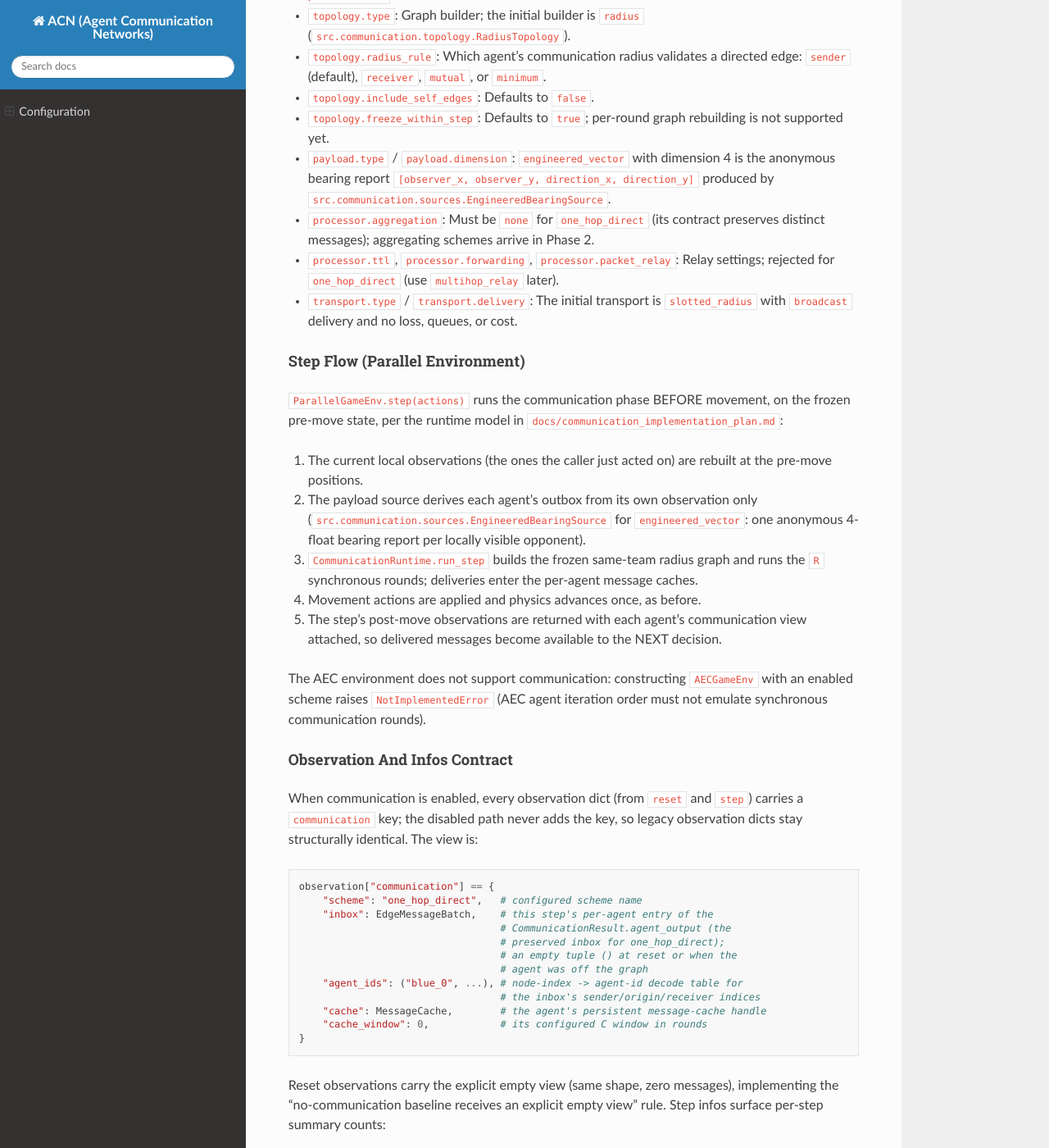
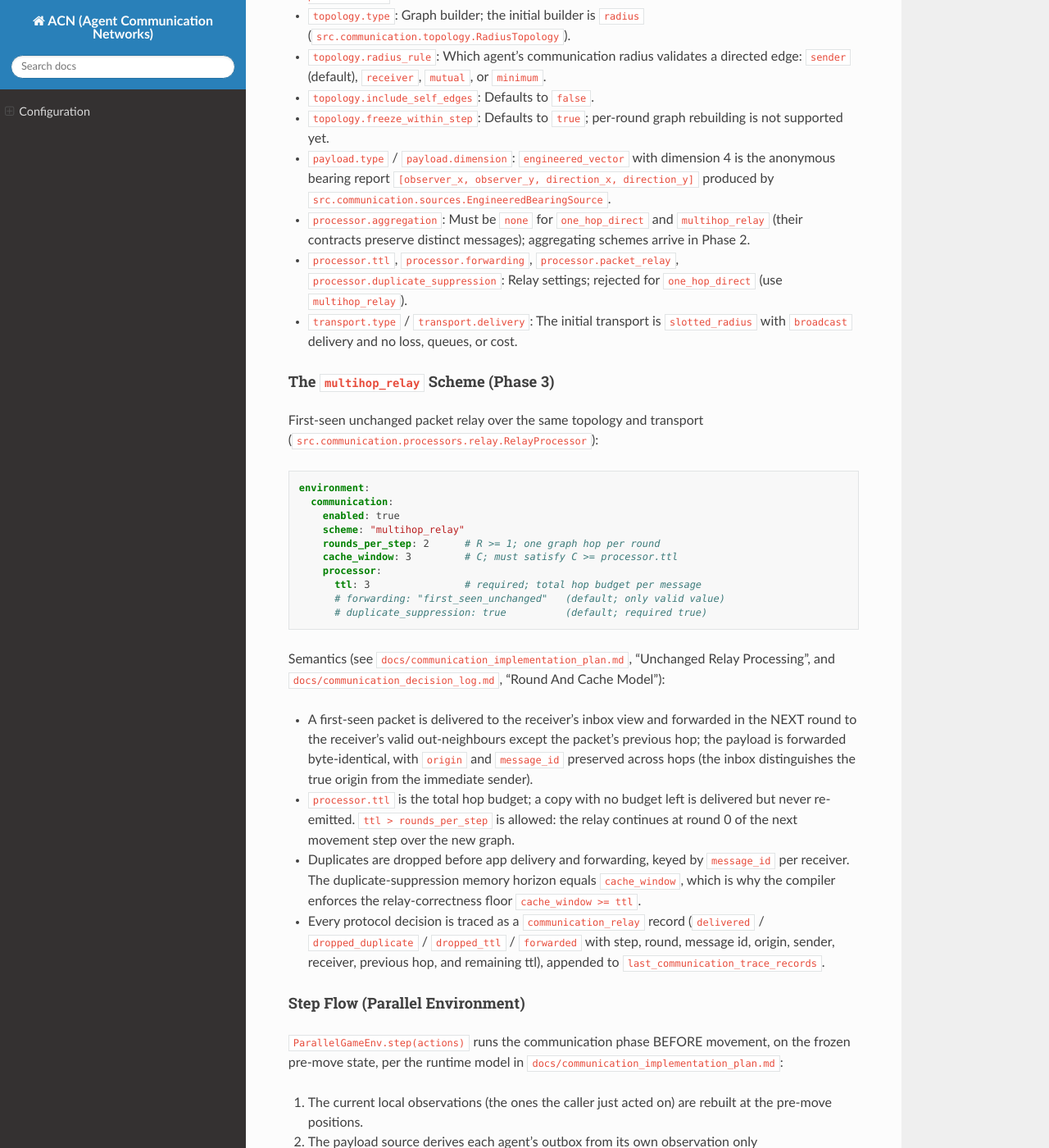
Before and after one commit to startWithStarting/ACN, a Sphinx documentation site: the page built from docs/configuration.md, in a window 1280 px wide and 1400 px high, scrolled down 7375 px. Shown: the whole window at 82% size. Built offline with Sphinx 7.4.7 and the Read the Docs theme 3.1.0, drawn with Linux system fonts in a browser that asks for light colours; some of the changed text lies outside the part shown.

Commit message:
Document multihop_relay configuration

````diff
--- a/docs/configuration.md
+++ b/docs/configuration.md
@@ -340,8 +340,9 @@ Supported keys:
 
 * `enabled`: Defaults to `false`. Communication only runs when explicitly
   enabled with a non-`none` scheme.
-* `scheme`: Named scheme. Implemented: `none`, `one_hop_direct`. Reserved for
-  later delivery phases: `one_hop_mean`, `multihop_relay`, `multihop_gnn`.
+* `scheme`: Named scheme. Implemented: `none`, `one_hop_direct`,
+  `multihop_relay`. Reserved for later delivery phases: `one_hop_mean`,
+  `multihop_gnn`.
 * `rounds_per_step` (R): Synchronous communication rounds per movement step,
   run over a graph frozen at the start of the step. One round moves a message
   at most one graph hop. `one_hop_direct` requires exactly `1`.
@@ -359,12 +360,53 @@ Supported keys:
   is the anonymous bearing report
   `[observer_x, observer_y, direction_x, direction_y]` produced by
   `src.communication.sources.EngineeredBearingSource`.
-* `processor.aggregation`: Must be `none` for `one_hop_direct` (its contract
-  preserves distinct messages); aggregating schemes arrive in Phase 2.
-* `processor.ttl`, `processor.forwarding`, `processor.packet_relay`: Relay
-  settings; rejected for `one_hop_direct` (use `multihop_relay` later).
+* `processor.aggregation`: Must be `none` for `one_hop_direct` and
+  `multihop_relay` (their contracts preserve distinct messages); aggregating
+  schemes arrive in Phase 2.
+* `processor.ttl`, `processor.forwarding`, `processor.packet_relay`,
+  `processor.duplicate_suppression`: Relay settings; rejected for
+  `one_hop_direct` (use `multihop_relay`).
 * `transport.type` / `transport.delivery`: The initial transport is
   `slotted_radius` with `broadcast` delivery and no loss, queues, or cost.
+
+#### The `multihop_relay` Scheme (Phase 3)
+
+First-seen unchanged packet relay over the same topology and transport
+(`src.communication.processors.relay.RelayProcessor`):
+
+```yaml
+environment:
+  communication:
+    enabled: true
+    scheme: "multihop_relay"
+    rounds_per_step: 2      # R >= 1; one graph hop per round
+    cache_window: 3         # C; must satisfy C >= processor.ttl
+    processor:
+      ttl: 3                # required; total hop budget per message
+      # forwarding: "first_seen_unchanged"   (default; only valid value)
+      # duplicate_suppression: true          (default; required true)
+```
+
+Semantics (see `docs/communication_implementation_plan.md`, "Unchanged Relay
+Processing", and `docs/communication_decision_log.md`, "Round And Cache
+Model"):
+
+* A first-seen packet is delivered to the receiver's inbox view and
+  forwarded in the NEXT round to the receiver's valid out-neighbours except
+  the packet's previous hop; the payload is forwarded byte-identical, with
+  `origin` and `message_id` preserved across hops (the inbox distinguishes
+  the true origin from the immediate sender).
+* `processor.ttl` is the total hop budget; a copy with no budget left is
+  delivered but never re-emitted. `ttl > rounds_per_step` is allowed: the
+  relay continues at round 0 of the next movement step over the new graph.
+* Duplicates are dropped before app delivery and forwarding, keyed by
+  `message_id` per receiver. The duplicate-suppression memory horizon equals
+  `cache_window`, which is why the compiler enforces the relay-correctness
+  floor `cache_window >= ttl`.
+* Every protocol decision is traced as a `communication_relay` record
+  (`delivered` / `dropped_duplicate` / `dropped_ttl` / `forwarded` with
+  step, round, message id, origin, sender, receiver, previous hop, and
+  remaining ttl), appended to `last_communication_trace_records`.
 
 #### Step Flow (Parallel Environment)
 
````
